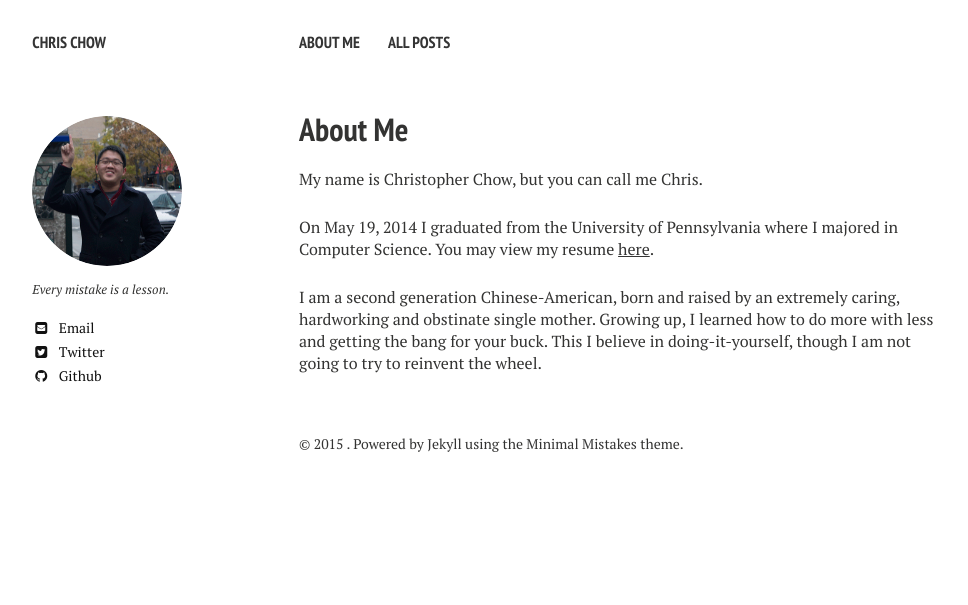
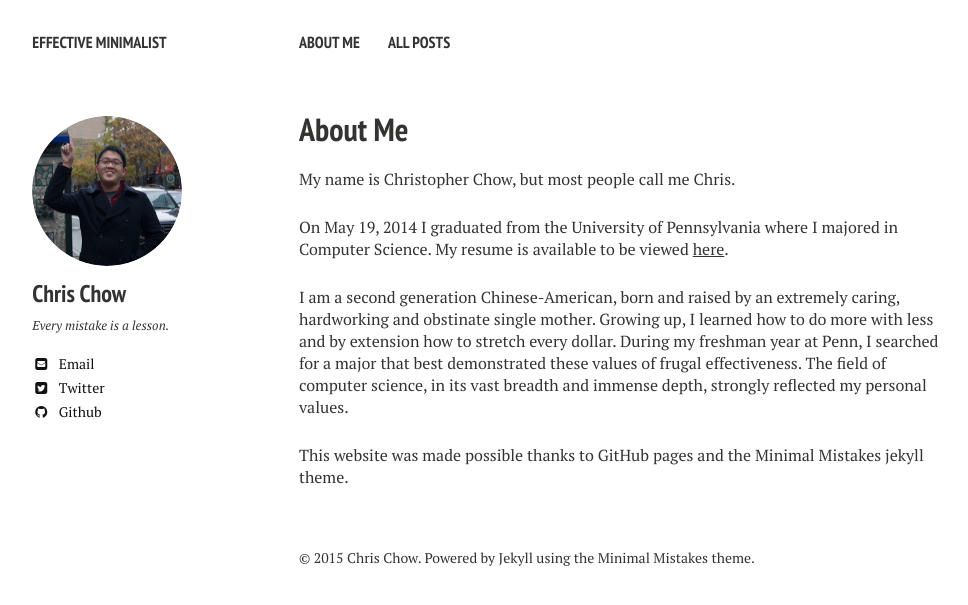
Before and after one commit to Kreispy/kreispy.github.io, a Jekyll site: the page built from about/index.md, in a window 1280 px wide. Shown: the top 605 px of the page, without its empty margins (21-989 px from the left). Built offline with Jekyll 4.4.1, drawn with Linux system fonts in a browser that asks for light colours; nearby versions of some CDN libraries.

Commit message:
updated about me

```diff
--- a/_config.yml
+++ b/_config.yml
@@ -1,6 +1,6 @@
 # Site wide configuration
 
-title:            Chris Chow
+title:            Effective Minimalist
 locale:           en_US
 url:
 
@@ -26,7 +26,7 @@ kramdown:
 
 # Site owner
 owner:
-  name:
+  name: Chris Chow
   avatar: bio-photo.png
   bio: "Every mistake is a lesson."
   email: chchow3@gmail.com
--- a/about/index.md
+++ b/about/index.md
@@ -2,16 +2,18 @@
 layout: page
 title: About Me
 tags: [about]
-modified: 2014-01-08T20:53:07.573882-04:00
+modified: 2014-01-10T20:53:07.573882-04:00
 
 ---
 
-My name is Christopher Chow, but you can call me Chris.
+My name is Christopher Chow, but most people call me Chris.
 
 On May 19, 2014 I graduated from the University of Pennsylvania where I majored in Computer Science.
-You may view my resume [here](https://dl.dropboxusercontent.com/u/35563338/christopher_chow_resume.pdf).
+My resume is available to be viewed [here](https://dl.dropboxusercontent.com/u/35563338/christopher_chow_resume.pdf).
 
 I am a second generation Chinese-American, born and raised by an extremely caring, hardworking and obstinate single mother.
-Growing up, I learned how to do more with less and getting the bang for your buck.
-This
-I believe in doing-it-yourself, though I am not going to try to reinvent the wheel.
+Growing up, I learned how to do more with less and by extension how to stretch every dollar.
+During my freshman year at Penn, I searched for a major that best demonstrated these values of frugal effectiveness.
+The field of computer science, in its vast breadth and immense depth, strongly reflected my personal values.
+
+This website was made possible thanks to GitHub pages and the Minimal Mistakes jekyll theme.
```
Also changed, not shown: _posts/2015-01-10-minimalism.md (added, +24 -0 lines).
